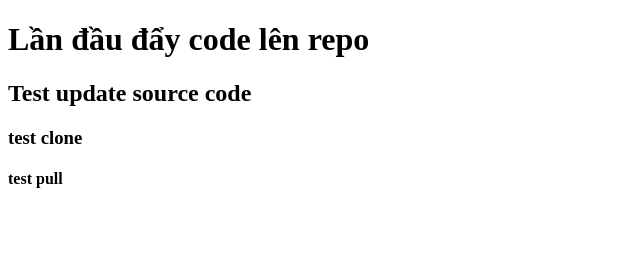
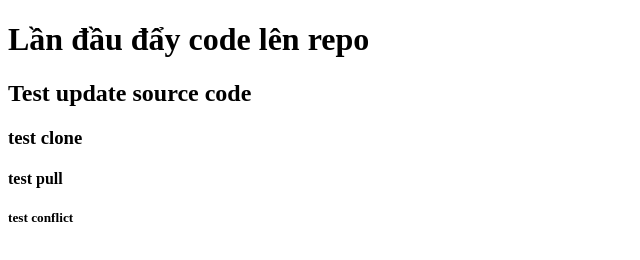
Before and after one commit to PhanHuy0908/BC76_DemoGit, a plain HTML site: page index.html in a window 1280 px wide. Shown: the full height of the page, 0-640 px from the left. Drawn offline with Linux system fonts and the light colour scheme.

Commit message:
test conflict

```diff
--- a/index.html
+++ b/index.html
@@ -10,5 +10,6 @@
     <h2>Test update source code</h2>
     <h3>test clone</h3>
     <h4>test pull</h4>
+    <h5>test conflict</h5>
 </body>
 </html>
```
